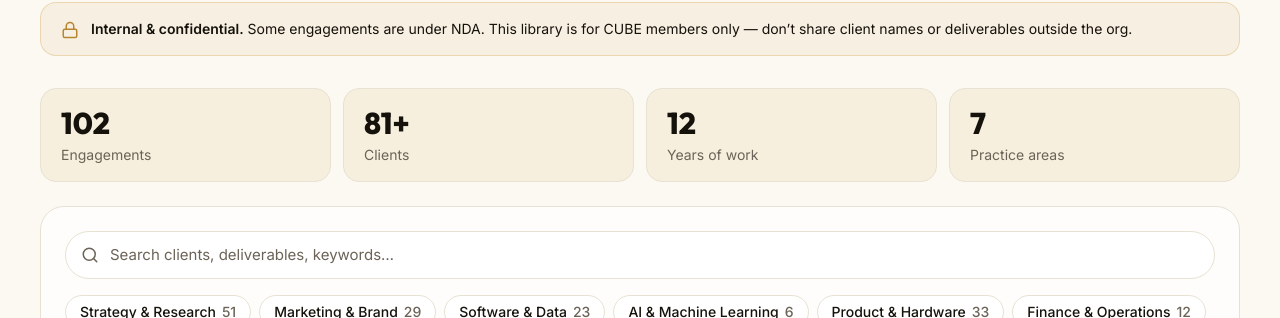
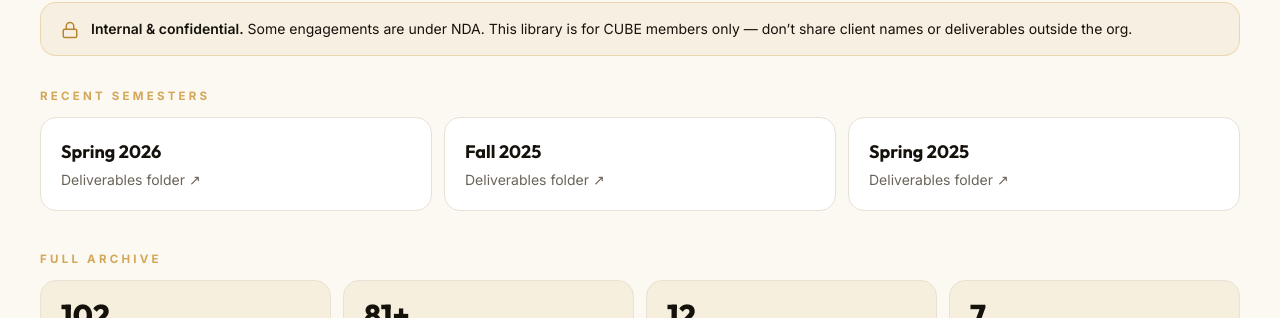
Before and after one commit to uiuc-cube-consulting/website, a Next.js app: page /portal/case-studies in a window 1280 px wide. Shown: the part 298-616 px from the top of the page. Built offline with nearby package versions, Linux system fonts and the light colour scheme; no server answers; sample sign-in values are in the browser's storage.

Commit message:
feat(case-studies): link recent semesters (Spring 2026, Fall 2025, Spring 2025) to their Drive deliverables folders

```diff
--- a/features/01-case-study-engine/app/portal/case-studies/page.tsx
+++ b/features/01-case-study-engine/app/portal/case-studies/page.tsx
@@ -9,6 +9,14 @@ export const metadata: Metadata = {
   // Members-only knowledge base — keep it out of search indexes.
   robots: { index: false, follow: false },
 };
+
+// Recent semesters whose full deliverables live in Drive (members-only). Older
+// semesters are parsed into the searchable library below.
+const RECENT_SEMESTERS = [
+  { label: "Spring 2026", href: "https://drive.google.com/drive/folders/1vAT_Vp2WulVT6COfvuwILob-He2vqMws" },
+  { label: "Fall 2025", href: "https://drive.google.com/drive/folders/1HlWIUr73wALpOrYYcQyq_TreGxothHmK" },
+  { label: "Spring 2025", href: "https://drive.google.com/drive/folders/1OvTbCPgz3xvE3BXSVHoh-9ZugqXE37f5" },
+];
 
 export default async function CaseStudiesPage() {
   // Defense-in-depth: proxy.ts already gates /portal/*, but every portal page
@@ -47,8 +55,30 @@ export default async function CaseStudiesPage() {
         </p>
       </div>
 
+      {/* Recent semesters — full deliverables live in Drive (members-only). */}
       <div className="mt-8">
-        <CaseStudyLibrary studies={studies} facets={facets} />
+        <p className="eyebrow">Recent semesters</p>
+        <div className="mt-3 grid gap-3 sm:grid-cols-3">
+          {RECENT_SEMESTERS.map((s) => (
+            <a
+              key={s.label}
+              href={s.href}
+              target="_blank"
+              rel="noopener noreferrer"
+              className="group rounded-2xl border border-[var(--border)] bg-white p-5 transition-all hover:border-[var(--gold)] hover:shadow-md"
+            >
+              <p className="font-display text-lg font-bold text-[var(--bg-dark)]">{s.label}</p>
+              <p className="mt-1 text-sm text-[var(--muted)]">Deliverables folder ↗</p>
+            </a>
+          ))}
+        </div>
+      </div>
+
+      <div className="mt-10">
+        <p className="eyebrow">Full archive</p>
+        <div className="mt-3">
+          <CaseStudyLibrary studies={studies} facets={facets} />
+        </div>
       </div>
     </div>
   );
```
